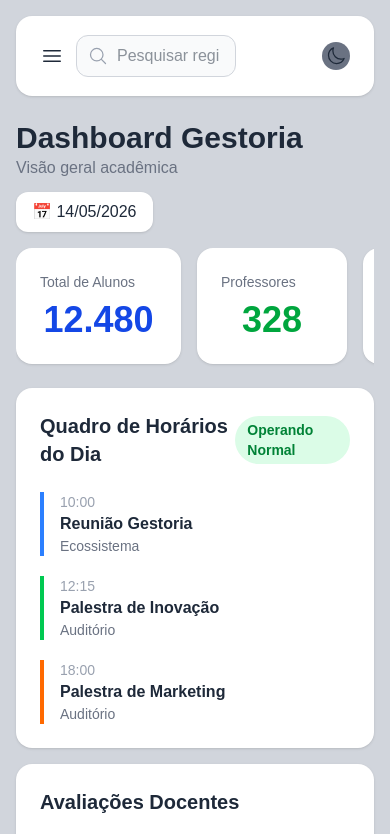
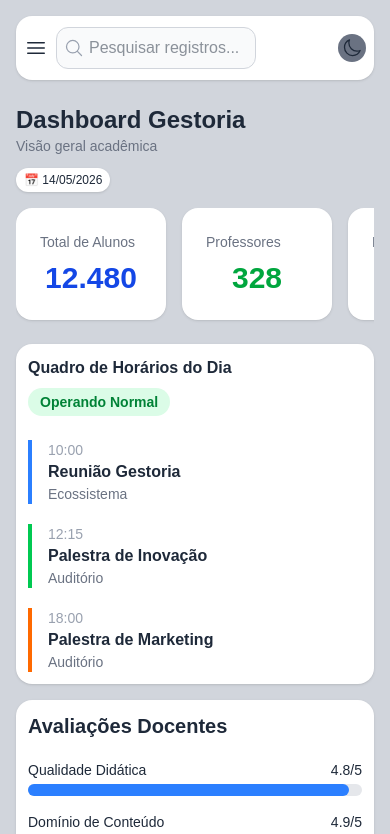
Before and after one commit to JoaoVitor5/FrontProject, a Next.js app: page /gestoria in a window 390 px wide. Shown: the top 834 px of the page. Built offline with nearby package versions, Linux system fonts and the light colour scheme.

Commit message:
alterações na responsividade para telas de 300px

```diff
--- a/components/pages/GestoriaIAPage.tsx
+++ b/components/pages/GestoriaIAPage.tsx
@@ -189,7 +189,7 @@ const [menuOpen, setMenuOpen] = useState(false);
       <input
         type="text"
         placeholder="Pesquisar registros..."
-        className={`w-40 sm:w-60 md:w-72 pl-10 pr-4 py-2 rounded-xl border outline-none focus:border-blue-500 ${
+        className={`w-[110px] min-[340px]:w-40 sm:w-60 md:w-72 pl-10 pr-4 py-2 rounded-xl border outline-none focus:border-blue-500 ${
   darkMode
     ? "bg-gray-700 border-gray-600 text-white"
     : "bg-gray-50 border-gray-300 text-gray-800"
@@ -236,7 +236,7 @@ const [menuOpen, setMenuOpen] = useState(false);
 
           <div>
             <h1
-            className={`text-4xl font-bold ${
+            className={`text-2xl sm:text-3xl md:text-4xl font-bold ${
             darkMode ? "text-white" : "text-gray-800"
             }`}
 >
@@ -265,7 +265,7 @@ const [menuOpen, setMenuOpen] = useState(false);
         </div>
 
     {/* Cards IA */}
-<div className="grid grid-cols-2 lg:grid-cols-4 gap-4 mb-4">
+<div className="grid grid-cols-1 min-[340px]:grid-cols-2 lg:grid-cols-4 gap-4">
 
   {/* Card 1 */}
   <div   className={`md:min-w-0 md:flex-1 rounded-2xl shadow-md p-4 md:p-6 transition-colors duration-300 ${
@@ -383,7 +383,7 @@ const [menuOpen, setMenuOpen] = useState(false);
 >
 
     {/* Cabeçalho */}
-    <div className="flex flex-col md:flex-row md:items-center md:justify-between gap-3 mb-6">
+    <div className="flex flex-col sm:flex-row gap-2 sm:items-center sm:justify-between">
 
       <h2 className="text-2xl font-bold">
         Feed de Atividades IA
@@ -414,7 +414,7 @@ const [menuOpen, setMenuOpen] = useState(false);
         IA notificou automaticamente a turma e sugeriu aula assíncrona.
       </p>
 
-      <div className="flex gap-3 mt-4">
+      <div className="flex flex-col sm:flex-row gap-3">
 
         <button className="bg-blue-600 text-white px-4 py-2 rounded-lg text-sm hover:bg-blue-700 transition cursor-pointer">
           Detalhes
@@ -659,7 +659,7 @@ className={`rounded-2xl shadow-md p-6 transition-colors duration-300 ${
 <div className="mt-8 flex flex-col gap-4">
 
       {/* Campo chat IA */}
-  <div className="bg-gray-300 rounded-3xl shadow-md p-3 flex items-center gap-3">
+  <div className="bg-gray-300 rounded-3xl shadow-md p-3 flex flex-col sm:flex-row gap-3">
 
     <input
       type="text"
@@ -674,11 +674,11 @@ className={`rounded-2xl shadow-md p-6 transition-colors duration-300 ${
   </div>
 
   {/* Cards inferiores */}
-  <div className="grid grid-cols-2 lg:grid-cols-4 gap-4">
+  <div className="grid grid-cols-1 min-[340px]:grid-cols-2 lg:grid-cols-4 gap-4">
 
 
 
-    {/* Rede */}
+    {/* Solicitações IA hoje */}
     <div
   className={`rounded-3xl shadow-md p-4 transition-colors duration-300 ${
     darkMode
@@ -695,7 +695,7 @@ className={`rounded-2xl shadow-md p-6 transition-colors duration-300 ${
       </h3>
     </div>
 
-    {/* Energia */}
+    {/* Processamento IA */}
         <div
   className={`rounded-3xl shadow-md p-4 transition-colors duration-300 ${
     darkMode
--- a/components/pages/GestoriaPage.tsx
+++ b/components/pages/GestoriaPage.tsx
@@ -29,7 +29,9 @@ export default function GestoriaPage() {
 
 <main
   className={`md:flex min-h-screen transition-colors duration-300 ${
-    darkMode ? "bg-gray-900" : "bg-gray-300"
+    darkMode
+    ? "bg-gray-900"
+    : "bg-gray-300"
   }`}
 >
 
@@ -41,7 +43,7 @@ export default function GestoriaPage() {
     left-0
     z-50
     h-screen md:h-[calc(100vh-2rem)]
-    w-64
+    w-56 min-[340px]:w-64
     ml-0 md:ml-4
     rounded-2xl
     flex flex-col justify-between
@@ -67,7 +69,7 @@ export default function GestoriaPage() {
             <img
               src={darkMode ? "/eniac-logo-branca.png" : "/eniac-logo.png"}
               alt="Logo ENIAC"
-              className="max-h-12 w-40 object-contain"
+              className="max-h-10 sm:max-h-12 w-32 sm:w-40 object-contain"
             />
           </div>
 
@@ -121,14 +123,14 @@ export default function GestoriaPage() {
 <section className="flex-1 w-full p-4">
 
  {/* Topbar */}
-<header className={`relative z-[60] h-20 rounded-2xl shadow-sm px-6 flex items-center justify-between mb-6 transition-colors duration-300 ${
+<header className={`relative z-[60] h-16 sm:h-20 rounded-2xl shadow-sm px-2 sm:px-6 flex items-center justify-between mb-6 transition-colors duration-300 ${
     darkMode
       ? "bg-gray-800 text-white"
       : "bg-white text-gray-800"
   }`}
 >
   {/* Lado esquerdo */}
-  <div className="flex items-center gap-3 md:gap-6">
+  <div className="flex items-center gap-2 sm:gap-3 md:gap-6">
 
 {/* botão abrir sidebar para dispositivos móveis */}
 <button
@@ -136,7 +138,7 @@ export default function GestoriaPage() {
   className="md:hidden"
 >
   {menuOpen ? (
-    <XMarkIcon className="w-6 h-6" />
+    <XMarkIcon className="w-5 h-5 sm:w-6 sm:h-6" />
   ) : (
     <Bars3Icon className="w-6 h-6" />
   )}
@@ -144,7 +146,7 @@ export default function GestoriaPage() {
 
     {/* Título */}
     <div className="hidden md:block">
-      <h1 className="text-2xl font-bold">
+      <h1 className="text-xl sm:text-2xl md:text-2xl font-bold">
         Navegação Gestoria
       </h1>
     </div>
@@ -154,14 +156,14 @@ export default function GestoriaPage() {
       <input
         type="text"
         placeholder="Pesquisar registros..."
-        className={`w-40 sm:w-60 md:w-72 pl-10 pr-4 py-2 rounded-xl border outline-none focus:border-blue-500 ${
+        className={`w-40 min-[340px]:w-50 sm:w-60 md:w-72 pl-8 sm:pl-10 pr-4 py-2 rounded-xl border outline-none focus:border-blue-500 ${
   darkMode
     ? "bg-gray-700 border-gray-600 text-white"
     : "bg-gray-50 border-gray-300 text-gray-800"
 }`}
       />
 
-      <span className="absolute left-3 top-1/2 -translate-y-1/2 text-gray-400">
+      <span className="absolute left-2 sm:left-3 top-1/2 -translate-y-1/2 text-gray-400">
         <MagnifyingGlassIcon className="w-5 h-5" />
       </span>
     </div>
@@ -169,7 +171,7 @@ export default function GestoriaPage() {
   </div>
 
   {/* Lado direito */}
-  <div className="flex items-center gap-2 md:gap-5">
+  <div className="flex items-center gap-1 sm:gap-2 md:gap-5">
 
 {/* Ícones */}
 
@@ -201,7 +203,7 @@ export default function GestoriaPage() {
 
     <div>
     <h1
-  className={`text-3xl font-bold ${
+  className={`text-xl min-[340px]:text-2xl md:text-3xl font-bold ${
     darkMode ? "text-white" : "text-gray-800"
      }`}
     >
@@ -209,7 +211,7 @@ export default function GestoriaPage() {
     </h1>
 
 <p
-  className={`${
+  className={`text-sm sm:text-base ${
     darkMode ? "text-gray-300" : "text-gray-500"
   }`}
 >
@@ -222,7 +224,7 @@ export default function GestoriaPage() {
 <div
   className={`
     inline-flex w-fit items-center
-    px-4 py-2 rounded-xl shadow
+    px-2 py-1 text-xs sm:text-sm rounded-xl shadow
     transition-colors duration-300
     ${
       darkMode
@@ -241,7 +243,7 @@ export default function GestoriaPage() {
 <div className="flex gap-4 min-w-max pb-2">
 
 <div
-  className={`min-w-[165px] md:min-w-0 md:flex-1 p-6 rounded-2xl shadow transition-colors duration-300 ${
+  className={`min-w-[150px] md:min-w-0 md:flex-1 p-6 rounded-2xl shadow transition-colors duration-300 ${
     darkMode
       ? "bg-gray-800 text-white"
       : "bg-white text-gray-800"
@@ -255,7 +257,7 @@ export default function GestoriaPage() {
       Total de Alunos
     </p>
 
-    <h2 className="text-4xl font-bold text-blue-700 mt-2 text-center md:text-left">
+    <h2 className="text-2xl min-[340px]:text-3xl md:text-4xl font-bold text-blue-700 mt-2 text-center md:text-left">
       12.480
     </h2>
   </div>
@@ -276,7 +278,7 @@ export default function GestoriaPage() {
       Professores
     </p>
 
-    <h2 className="text-4xl font-bold text-green-600 mt-2 text-center md:text-left">
+    <h2 className="text-2xl min-[340px]:text-3xl md:text-4xl font-bold text-green-600 mt-2 text-center md:text-left">
       328
     </h2>
   </div>
@@ -297,7 +299,7 @@ export default function GestoriaPage() {
       Matérias
     </p>
 
-    <h2 className="text-4xl font-bold text-purple-600 mt-2 text-center md:text-left">
+    <h2 className="text-2xl min-[340px]:text-3xl md:text-4xl font-bold text-purple-600 mt-2 text-center md:text-left">
       452
     </h2>
   </div>
@@ -310,17 +312,17 @@ export default function GestoriaPage() {
 
   {/* Quadro de horários do dia*/}
   <div
-  className={`col-span-1 lg:col-span-2 rounded-2xl shadow p-6 transition-colors duration-300 ${
+  className={`col-span-1 lg:col-span-2 rounded-2xl shadow p-3 sm:p-4 md:p-6 transition-colors duration-300 ${
     darkMode
       ? "bg-gray-800 text-white"
       : "bg-white text-gray-800"
   }`}
 >
 
-    <div className="flex items-center justify-between mb-6">
+    <div className="flex flex-col items-start gap-2 sm:flex-row sm:items-center sm:justify-between mb-6">
 
       <h2
-  className={`text-xl font-bold ${
+  className={`text-base sm:text-lg md:text-xl font-bold ${
     darkMode ? "text-white" : "text-gray-800"
   }`}
 >
@@ -420,7 +422,7 @@ export default function GestoriaPage() {
 
     {/* Avaliações docentes */}
     <div
-    className={`rounded-2xl shadow p-6 transition-colors duration-300 ${
+    className={`rounded-2xl shadow p-3 sm:p-4 md:p-6 transition-colors duration-300 ${
     darkMode
       ? "bg-gray-800 text-white"
       : "bg-white text-gray-800"
@@ -485,7 +487,7 @@ export default function GestoriaPage() {
         A faculdade atingiu o maior índice de aprovação dos últimos anos.
       </p>
 
-      <button className="bg-white text-blue-700 px-4 py-2 rounded-lg font-semibold hover:bg-gray-100 transition cursor-pointer">
+      <button className="bg-white text-blue-700 px-2 py-1 text-xs sm:px-4 sm:py-2 sm:text-sm rounded-lg font-semibold hover:bg-gray-100 transition cursor-pointer">
         Baixar Relatório
       </button>
 
@@ -542,7 +544,7 @@ export default function GestoriaPage() {
   {/* Tabela */}
   <div className="overflow-x-auto">
 
-    <table className="min-w-[700px] w-full table-fixed">
+    <table className="min-w-[520px] sm:min-w-[700px] w-full table-fixed">
 
       <thead>
 
```
